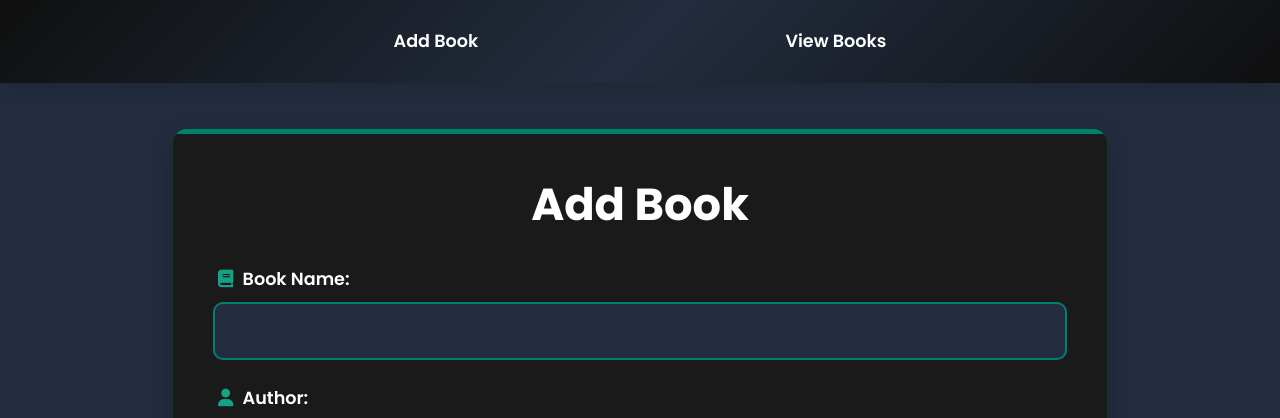
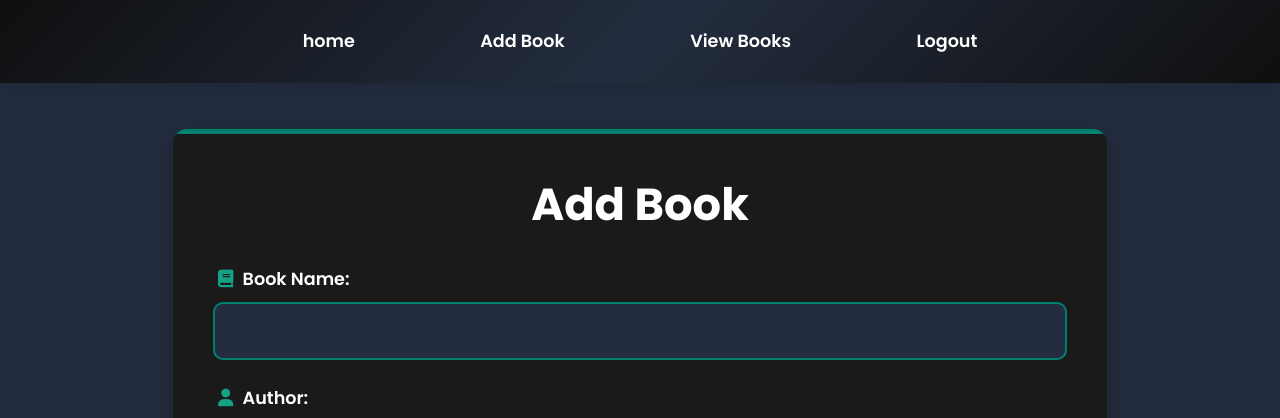
Before and after one commit to 7axzn/Library, a Django app: page /library/admin/add/ in a window 1280 px wide. Shown: the top 418 px of the page. Run offline with Django 5.2, Linux system fonts and the light colour scheme.

Commit message:
Update book availability field type and enhance admin templates for navigation

```diff
--- a/lib/models.py
+++ b/lib/models.py
@@ -9,7 +9,7 @@ class Book_Details(models.Model):
     Category = models.CharField(max_length=120)
     Description = models.TextField()
     Date_Added = models.DateField()
-    Availability = models.BooleanField(default=True)
+    Availability = models.CharField( max_length=50)
 
 
 
--- a/templates/admin_add_book.html
+++ b/templates/admin_add_book.html
@@ -1,24 +1,23 @@
-
-
 {%load static%}
-<link rel="stylesheet" href="{% static 'css/style.css' %}">
-<link rel="stylesheet" href="{% static 'css/icon.css' %}">
+<link rel="stylesheet" href="{% static 'css/style.css' %}" />
+<link rel="stylesheet" href="{% static 'css/icon.css' %}" />
 
 <!DOCTYPE html>
 <html lang="en">
   <head>
-    <meta charset="UTF-8">
-    <meta name="viewport" content="width=device-width, initial-scale=1.0">
+    <meta charset="UTF-8" />
+    <meta name="viewport" content="width=device-width, initial-scale=1.0" />
     <title>Add Book - Online Library</title>
-<link rel="stylesheet" href="{% static 'lib/css/style.css' %}">
-<link rel="stylesheet" href="{% static 'lib/css/icon.css' %}">
-
+    <link rel="stylesheet" href="{% static 'lib/css/style.css' %}" />
+    <link rel="stylesheet" href="{% static 'lib/css/icon.css' %}" />
   </head>
   <body>
     <nav>
       <ul>
+    <li><a href="{% url 'admin_dashboard' %}">home</a></li>
     <li><a href="{% url 'add_book' %}">Add Book</a></li>
     <li><a href="{% url 'admin_showbook' %}">View Books</a></li>
+    <li><a href="{% url 'index' %}">Logout</a></li>
       </ul>
     </nav>
 
@@ -29,10 +28,10 @@
           {% csrf_token %}
 
           <label for="bookName"><i class="fas fa-book"></i> Book Name:</label>
-    <input type="text" id="bookName" name="Name" required>
+          <input type="text" id="bookName" name="Name" required />
 
           <label for="author"><i class="fas fa-user"></i> Author:</label>
-    <input type="text" id="author" name="Author" required>
+          <input type="text" id="author" name="Author" required />
 
           <label for="category"><i class="fas fa-list"></i> Category:</label>
           <select id="category" name="Category" required>
@@ -41,24 +40,37 @@
             <option value="Science">Science</option>
           </select>
 
-    <label for="description"><i class="fas fa-file-alt"></i> Description:</label>
-    <textarea id="description" name="Description" rows="4" required></textarea>
+          <label for="description"
+            ><i class="fas fa-file-alt"></i> Description:</label
+          >
+          <textarea
+            id="description"
+            name="Description"
+            rows="4"
+            required
+          ></textarea>
 
-    <label for="dateAdded"><i class="fas fa-calendar"></i> Date Added:</label>
-    <input type="date" id="dateAdded" name="Date_Added" required>
+          <label for="dateAdded"
+            ><i class="fas fa-calendar"></i> Date Added:</label
+          >
+          <input type="date" id="dateAdded" name="Date_Added" required />
 
-    <label for="availability"><i class="fas fa-file-alt"></i> Availability:</label>
+          <label for="availability"
+            ><i class="fas fa-file-alt"></i> Availability:</label
+          >
           <select id="availability" name="Availability" required>
             <option value="Available">Available</option>
             <option value="Borrowed">Borrowed</option>
           </select>
 
-    <button type="submit" id="saveBookBtn"><i class="fas fa-save" style="margin-right: 0.5rem;"></i> Save Book</button>
+          <button type="submit" id="saveBookBtn">
+            <i class="fas fa-save" style="margin-right: 0.5rem"></i> Save Book
+          </button>
         </form>
       </div>
     </main>
     <footer>
-        <p> Web Project FCAI</p>
+      <p>Web Project FCAI</p>
     </footer>
   </body>
 </html>
--- a/templates/admin_dashboard.html
+++ b/templates/admin_dashboard.html
@@ -17,6 +17,7 @@
   <ul>
     <li><a href="{% url 'add_book' %}">Add Book</a></li>
     <li><a href="{% url 'admin_showbook' %}">View Books</a></li>
+    <li><a href="{% url 'index' %}">Logout</a></li>
   </ul>
 </nav>
 
--- a/templates/admin_edit_book.html
+++ b/templates/admin_edit_book.html
@@ -12,8 +12,10 @@
 <body>
 <nav>
   <ul>
+    <li><a href="{% url 'admin_dashboard' %}">home</a></li>
     <li><a href="{% url 'add_book' %}">Add Book</a></li>
     <li><a href="{% url 'admin_showbook' %}">View Books</a></li>
+    <li><a href="{% url 'index' %}">Logout</a></li>
   </ul>
 </nav>
 
--- a/templates/user_dashboard.html
+++ b/templates/user_dashboard.html
@@ -34,13 +34,12 @@
             ><i class="fas fa-book-reader"></i> Borrowed Books</a
           >
         </li>
-        {% comment %}
+
         <li>
-          <a href="{% url 'home' %}"
+          <a href="{% url 'index' %}"
             ><i class="fas fa-sign-out-alt"></i> Logout</a
           >
         </li>
-        {% endcomment %}
       </ul>
     </nav>
     <main>
--- a/templates/user_view_books.html
+++ b/templates/user_view_books.html
@@ -43,7 +43,7 @@
         <td>{{ book.Category }}</td>
         <td>{{ book.Availability }}</td>
 <td>
-    <button>Borrow</button>
+    <a href="{% url 'borrow_book' book.id %}">Borrow</a>
     <a href="{% url 'book_details' book.id %}">View Details</a>
 </td>
     </tr>
```
Also changed, not shown: db.sqlite3, lib/migrations/0002_alter_book_details_availability.py (added). Lines whose indentation alone changed are shown as unchanged.
